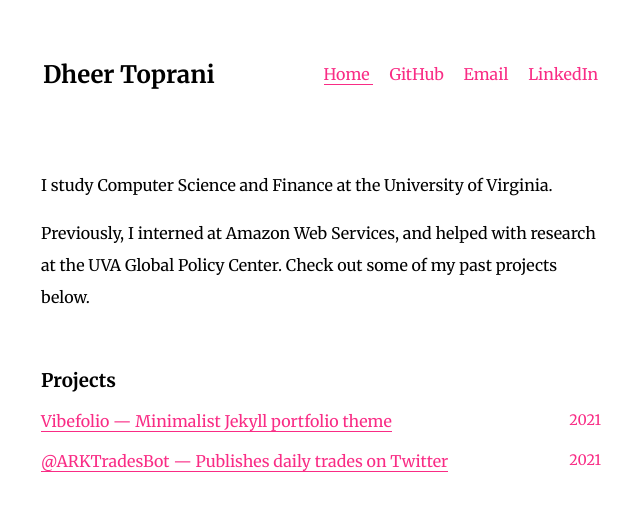
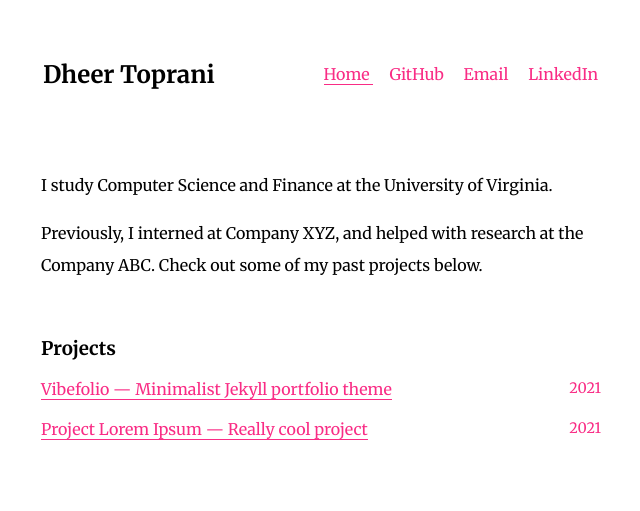
Before and after one commit to dheerkt/vibefolio, a Jekyll site: the page built from index.md, in a window 1280 px wide. Shown: the top 511 px of the page, without its empty margins (319-959 px from the left). Built offline with Jekyll 4.4.1, drawn with Linux system fonts in a browser that asks for light colours.

Commit message:
Anonymized/generalized some of the content before publishing

```diff
--- a/index.md
+++ b/index.md
@@ -6,4 +6,4 @@ navigation_weight: 1
 
 I study Computer Science and Finance at the University of Virginia.
 
-Previously, I interned at Amazon Web Services, and helped with research at the UVA Global Policy Center. Check out some of my past projects below.
+Previously, I interned at Company XYZ, and helped with research at the Company ABC. Check out some of my past projects below.
```
Also changed, not shown: _projects/arktradesbot.md (+4 -4 lines).
